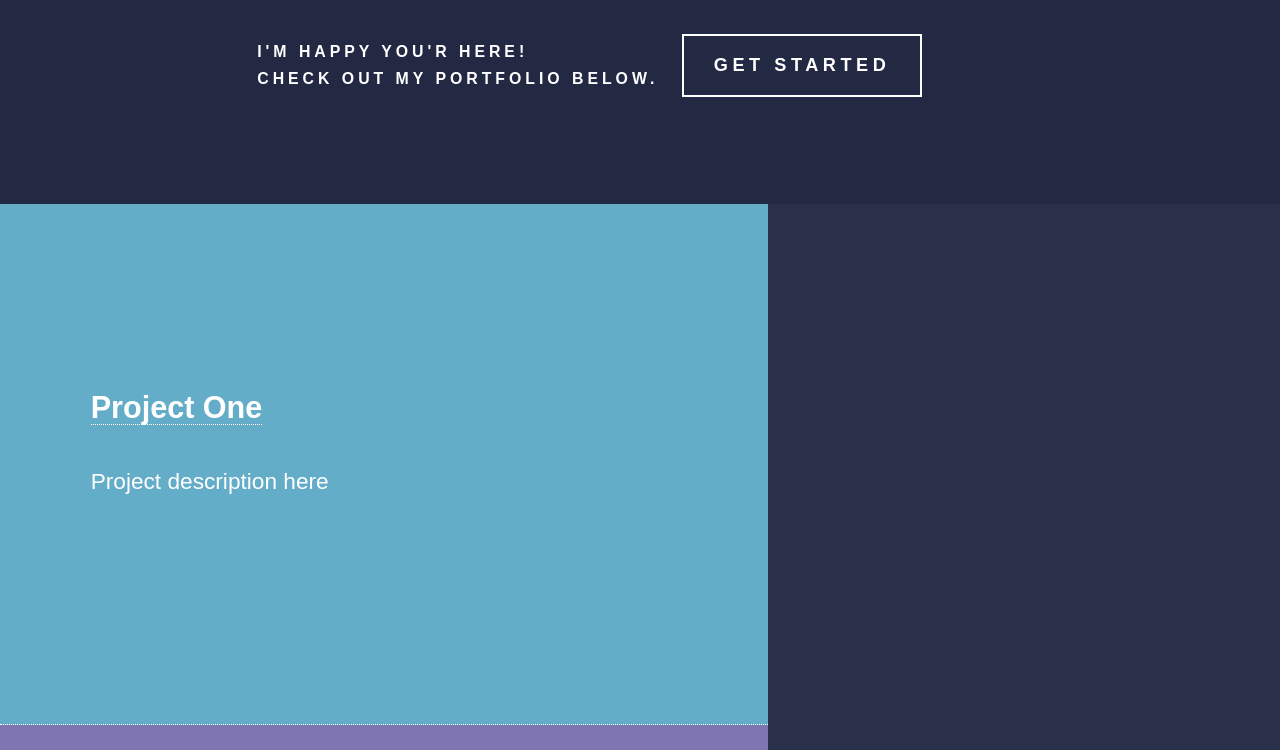
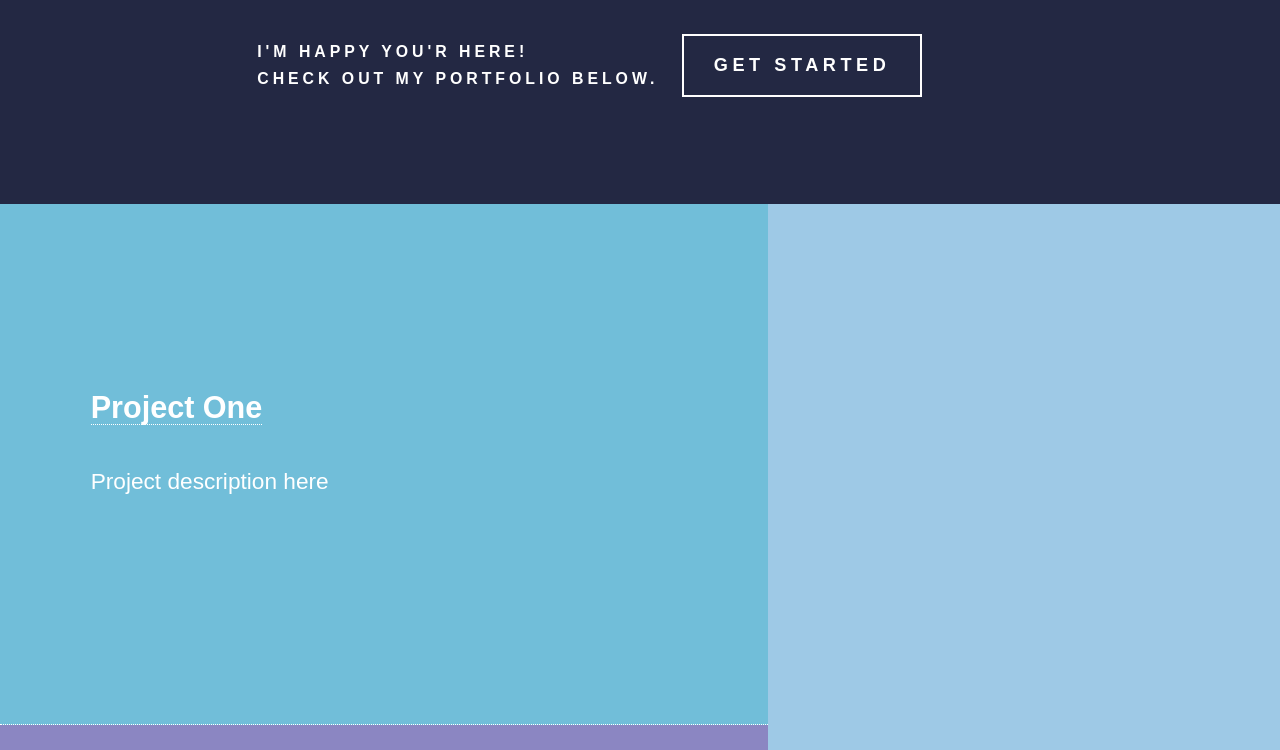
Before and after one commit to dearjill/personal-site, a plain HTML site: page index.html in a window 1280 px wide. Shown: the part 350-1100 px from the top of the page. Drawn offline with Linux system fonts and the light colour scheme.

Commit message:
color style trial.css

```diff
--- a/style.css
+++ b/style.css
@@ -16,7 +16,7 @@
     --primary-color: #9bf1ff;
     --primary-dark: #53e3fb;
     --background-dark: #242943;
-    --background-light: #2a2f4a;
+    --background-light:#9ec9e6;
     --text-color: #ffffff;
     --border-color: rgba(212, 212, 255, 0.1);
 }
```
